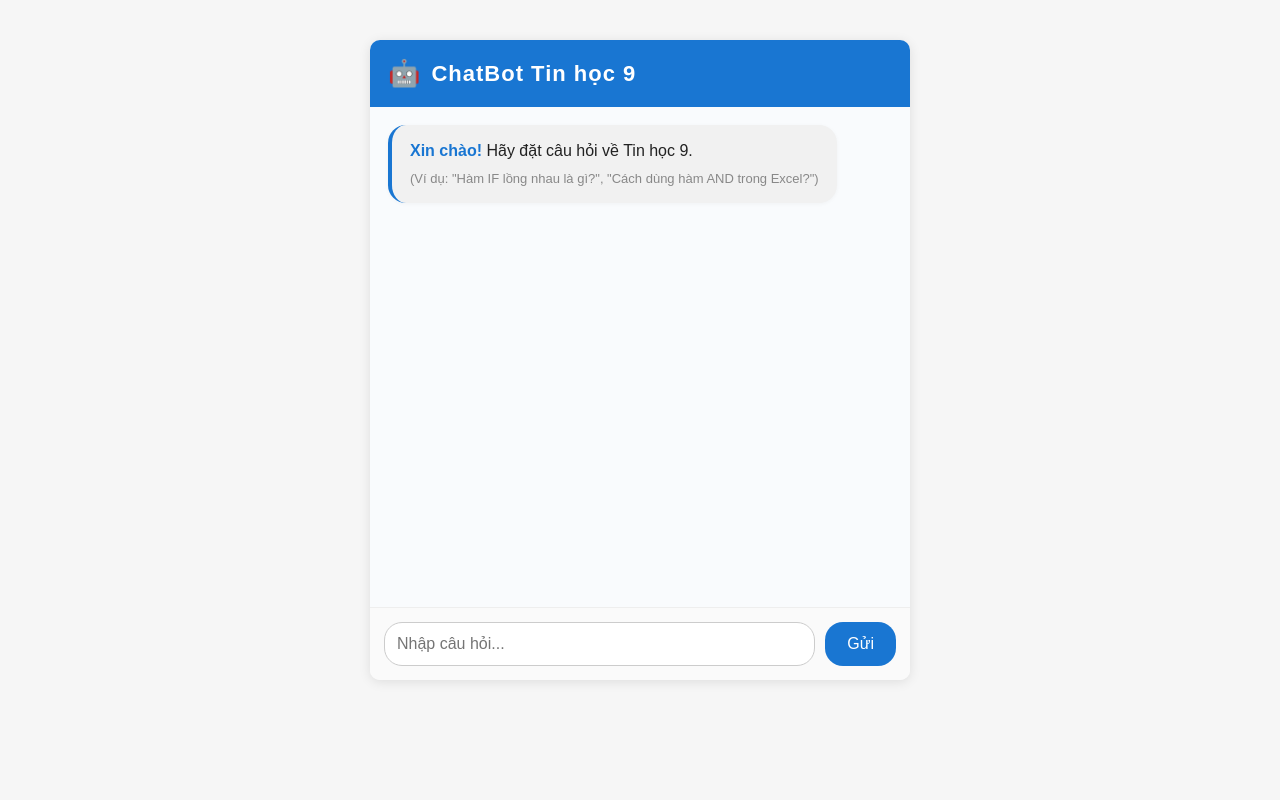
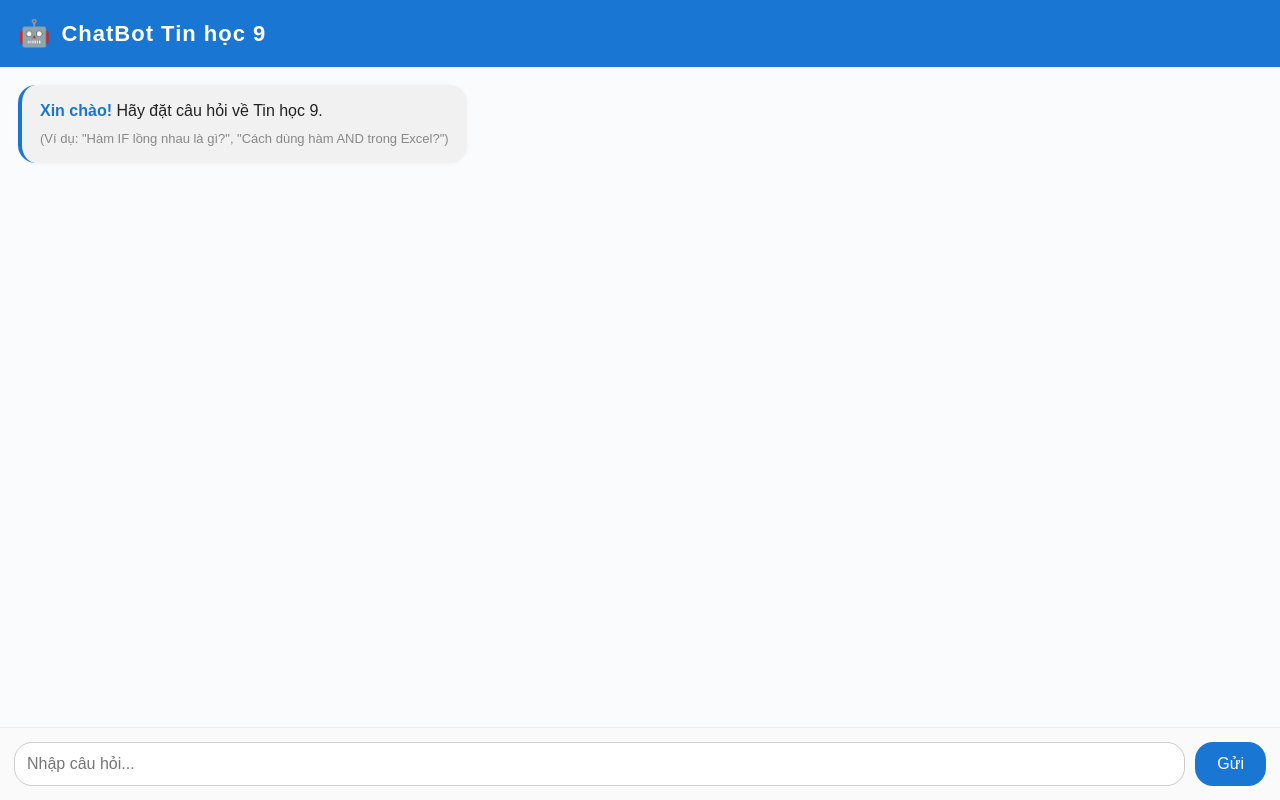
Before and after one commit to KHMT835031/chatBot, a Flask app: page / in a window 1280 px wide. Run offline with Flask 3, Linux system fonts and the light colour scheme.

Commit message:
Add files via upload

```diff
--- a/templates/index.html
+++ b/templates/index.html
@@ -4,28 +4,41 @@
     <meta charset="UTF-8">
     <title>ChatBot Tin học 9</title>
     <style>
-        body { font-family: Arial, sans-serif; background: #f6f6f6; margin: 0; }
+        html, body {
+            height: 100%;
+            margin: 0;
+            padding: 0;
+        }
+        body {
+            font-family: Arial, sans-serif;
+            background: #f6f6f6;
+            margin: 0;
+            height: 100vh;
+            width: 100vw;
+        }
         .chat-container {
-            max-width: 540px;
-            margin: 40px auto;
+            position: fixed;
+            top: 0; left: 0; right: 0; bottom: 0;
+            width: 100vw;
+            height: 100vh;
+            margin: 0;
             background: #fff;
-            border-radius: 10px;
-            box-shadow: 0 2px 12px rgba(0,0,0,0.10);
             display: flex;
             flex-direction: column;
-            height: 80vh;
+            border-radius: 0;
+            box-shadow: none;
         }
         .chat-header {
             background: #1976d2;
             color: #fff;
             padding: 18px;
-            border-radius: 10px 10px 0 0;
             font-size: 22px;
             font-weight: bold;
             letter-spacing: 1px;
             display: flex;
             align-items: center;
             gap: 10px;
+            border-radius: 0;
         }
         .chat-header .icon {
             font-size: 26px;
@@ -64,7 +77,7 @@
             border-top: 1px solid #eee;
             padding: 14px;
             background: #fafafa;
-            border-radius: 0 0 10px 10px;
+            border-radius: 0;
         }
         .chat-input {
             flex: 1;
@@ -135,6 +148,16 @@
             background: none;
             color: inherit;
             border-radius: 0;
+        }
+        @media (max-width: 600px) {
+            .chat-header, .chat-messages, .chat-input-area {
+                padding-left: 8px;
+                padding-right: 8px;
+            }
+            .chat-messages {
+                padding-top: 10px;
+                padding-bottom: 10px;
+            }
         }
     </style>
 </head>
```
